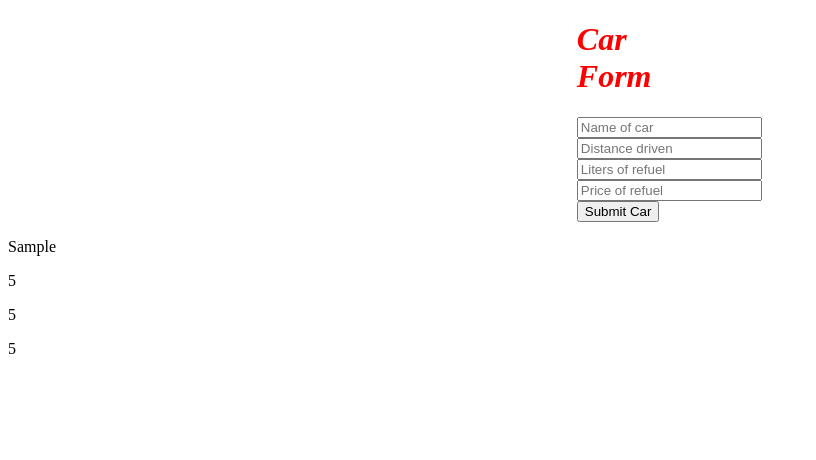
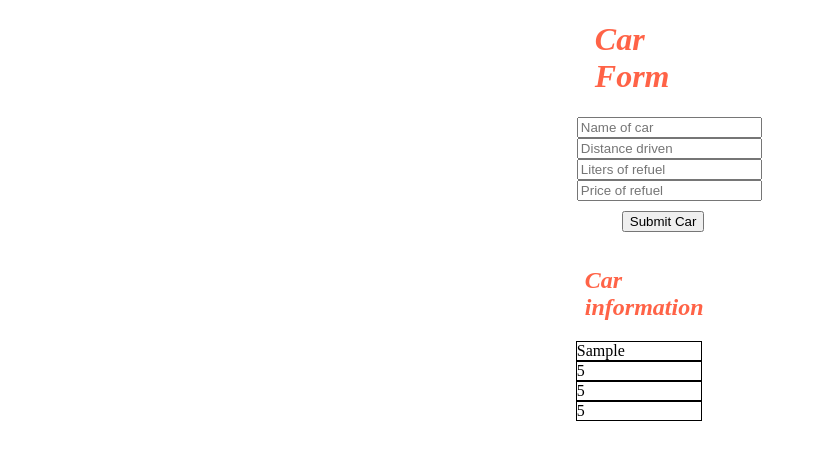
Before and after one commit to otto-laitinen/gas-tracker, a React (Create React App) app: page / in a window 1280 px wide. Both pictures are taken after typing "Sample", "5", "5", "5" into the empty fields and a click on the button "Submit Car". Shown: the top 460 px of the page, without its empty margins (0-816 px from the left). Built offline with nearby package versions, Linux system fonts and the light colour scheme.

Commit message:
A few change son the css for the form

```diff
--- a/src/App.js
+++ b/src/App.js
@@ -1,6 +1,7 @@
 import React, { useState } from 'react'
 import Form from './Form'
 import CarList from './components/Car'
+import './Form.css'
 
 function App() {
   // Example list. Instead of a hard coded list like this, we want to add objects to this list by submitting the form:
@@ -11,6 +12,7 @@ function App() {
   //name={car.name}
   //year={car.year}
   // />))
+
   const [allCars, seeAllCars] = useState([]);
 
   const addCar = (carInfo)=> {
@@ -21,7 +23,9 @@ function App() {
   return (
     <div>
     <Form addCar ={addCar}/>
+    <div className='vivi'>
     <CarList allCars={allCars}/>
+    </div>
     </div>
   );
 }
--- a/src/Form.css
+++ b/src/Form.css
@@ -1,14 +1,61 @@
+
+/*  Form.js  */
+
 .form-container {
     margin-right: 45%;
     margin-left: 45%;
 }
 
 .title  {
-    color: red;
+    color: tomato;
     font-style: italic;
+    position: relative; left:18px;
 
 }
 
 .submit {
+    position: relative; top:10px; left:45px;
+}
+
+
+/*  Car.js  */
+
+.list {
+    margin-right: 45%;
+    margin-left: 45%;
+    position: relative; top:25px;
 
 }
+
+.title_car_info {
+    color: tomato;
+    font-style: italic;
+    position: relative; left:8px
+}
+
+.name-box {
+    border: 1px solid black;
+    position:relative; top:16px
+}
+
+.distance-box {
+    border: 1px solid black;
+}
+
+.liters-box {
+    border: 1px solid black;
+    position:relative; top:-16px
+}
+
+.price-box {
+    border: 1px solid black;
+    position:relative; top:-32px
+}
+
+.car-info-list {
+    position:relative; top:-16px; left:-1px;
+}
+
+.vivi {
+    font-style: blue;
+}
--- a/src/Form.js
+++ b/src/Form.js
@@ -68,7 +68,7 @@ export default function CarForm({addCar}) {
                     />
                 </div>
                 <div>
-                    <button className="Submit">Submit Car</button>
+                    <button className="submit">Submit Car</button>
                 </div>
 
             </form>
--- a/src/components/Car.js
+++ b/src/components/Car.js
@@ -2,13 +2,16 @@ import React from 'react'
 
 export default function CarList({allCars}){
   return (
-    <div>
+    <div className='list'>
+      <div>
+        <h2 className='title_car_info'>Car information</h2>
+      </div>
        {allCars.map((car)=>(
-         <div className="name" key={car.priceRefuel}>
-           <p className='card-name'>{car.name}</p>
-           <p>{car.distance}</p>
-           <p>{car.litersRefuel}</p>
-           <p>{car.priceRefuel}</p>
+         <div className="car-info-list" key={car.priceRefuel}>
+           <p className='name-box'>{car.name}</p>
+           <p className='distance-box'>{car.distance}</p>
+           <p className='liters-box'>{car.litersRefuel}</p>
+           <p className='price-box'>{car.priceRefuel}</p>
           </div>
        ))}
     </div>
```
